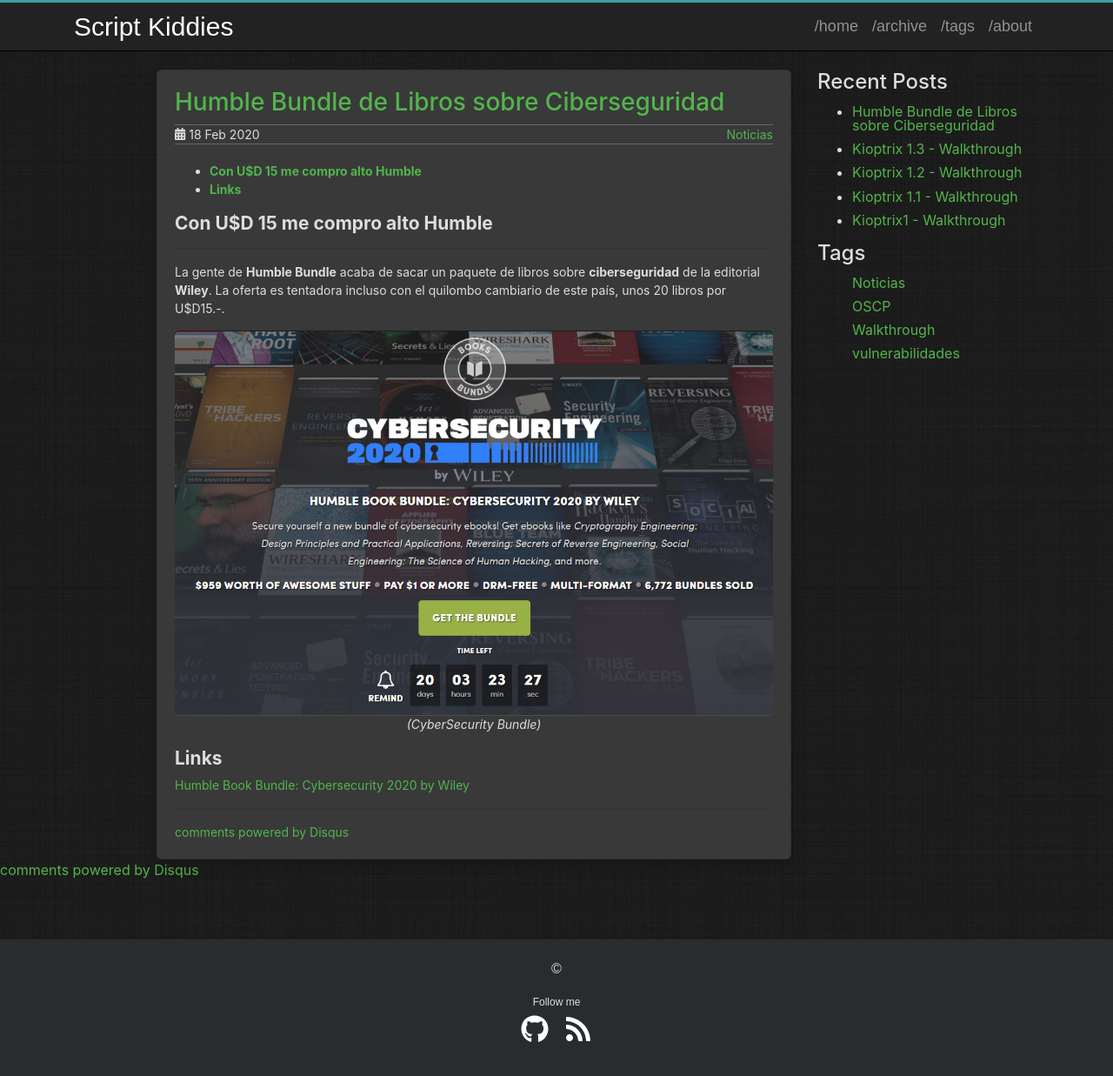
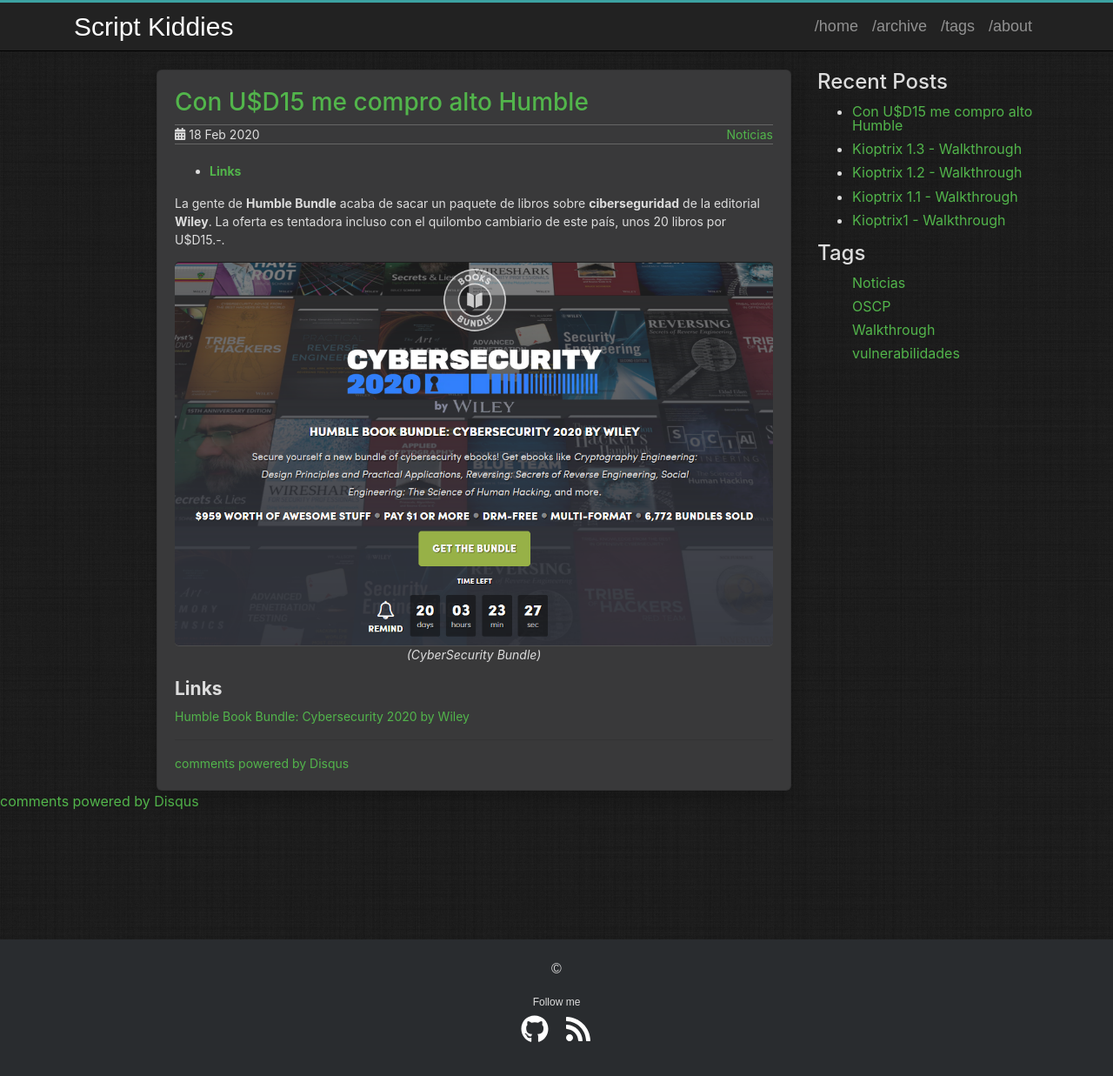
Before and after one commit to pgrandoli/pgrandoli.github.io, a Jekyll site: the page built from _posts/2020-02-18-Bundle de Libros de Seguridad.md, in a window 1280 px wide and 1262 px high. Shown: the top 1237 px of the window at 87% size. Built offline with Jekyll 4.4.1, drawn with Linux system fonts in a browser that asks for light colours; comment, search, counter and statistics services are not loaded.

Commit message:
Add files via upload

```diff
--- a/_posts/2020-02-18-Bundle de Libros de Seguridad.md
+++ b/_posts/2020-02-18-Bundle de Libros de Seguridad.md
@@ -1,6 +1,6 @@
 ---
 layout: post
-title: Humble Bundle de Libros sobre Ciberseguridad
+title: Con U$D15 me compro alto Humble
 date: 2020-02-18 20:44
 description: Humble Bundle de Libros sobre Ciberseguridad
 toc: true
@@ -8,9 +8,6 @@ comments: true
 tags:
  - Noticias
 
----
-
-## **Con U$D 15 me compro alto Humble**
 ---
 
 La gente de **Humble Bundle** acaba de sacar un paquete de libros sobre **ciberseguridad** de la editorial **Wiley**. La oferta es tentadora incluso con el quilombo cambiario de este país, unos 20 libros por U$D15.-.
```
